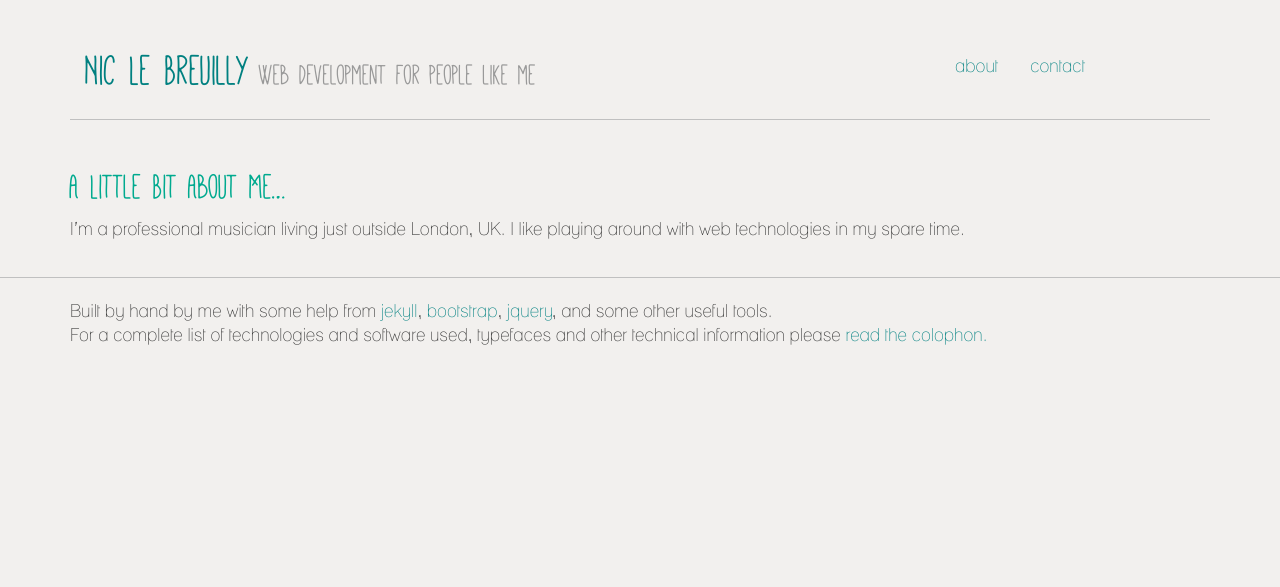
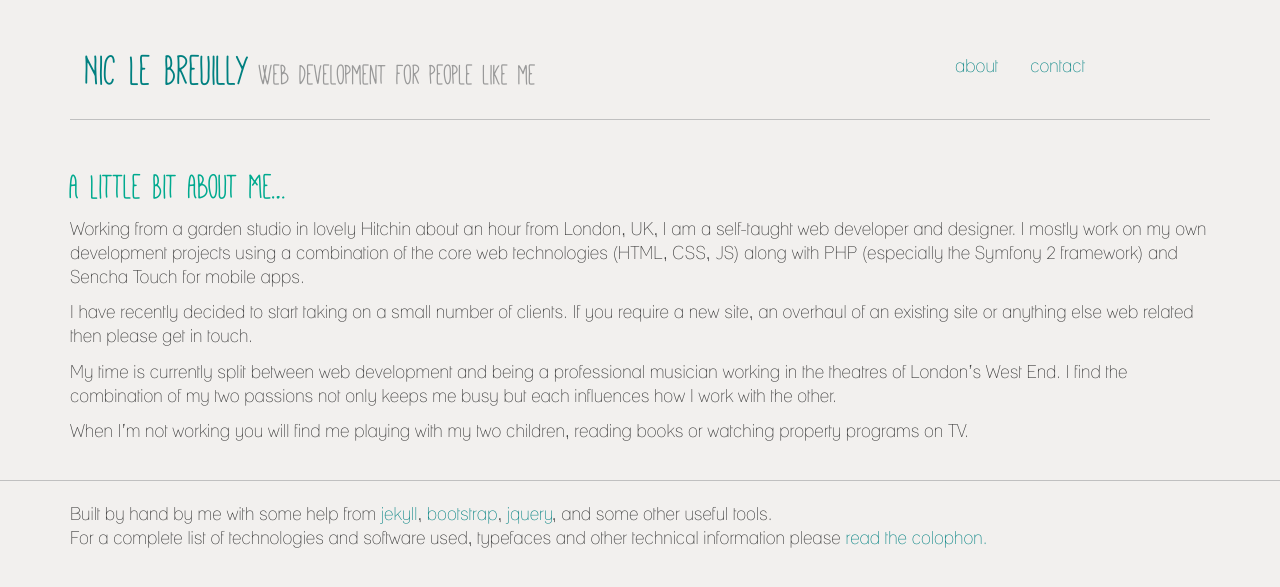
Before and after one commit to musonic/nicleb_old, a Jekyll site: the page built from about/index.md, in a window 1280 px wide. Shown: the top 587 px of the page. Built offline with Jekyll 4.4.1, drawn with Linux system fonts in a browser that asks for light colours.

Commit message:
Rewritten to change focus to web dev

```diff
--- a/about/index.md
+++ b/about/index.md
@@ -6,4 +6,10 @@ published: true
 
 ##A Little Bit About Me...
 
-I'm a professional musician living just outside London, UK. I like playing around with web technologies in my spare time.
+Working from a garden studio in lovely Hitchin about an hour from London, UK, I am a self-taught web developer and designer. I mostly work on my own development projects using a combination of the core web technologies (HTML, CSS, JS) along with PHP (especially the Symfony 2 framework) and Sencha Touch for mobile apps.
+
+I have recently decided to start taking on a small number of clients. If you require a new site, an overhaul of an existing site or anything else web related then please get in touch.
+
+My time is currently split between web development and being a professional musician working in the theatres of London's West End. I find the combination of my two passions not only keeps me busy but each influences how I work with the other.
+
+When I'm not working you will find me playing with my two children, reading books or watching property programs on TV.
```
